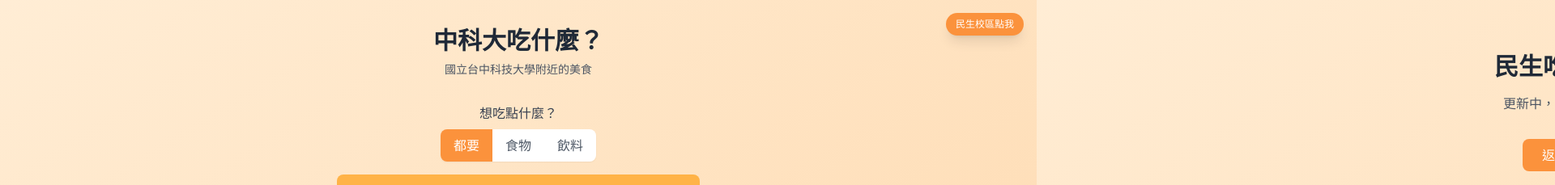
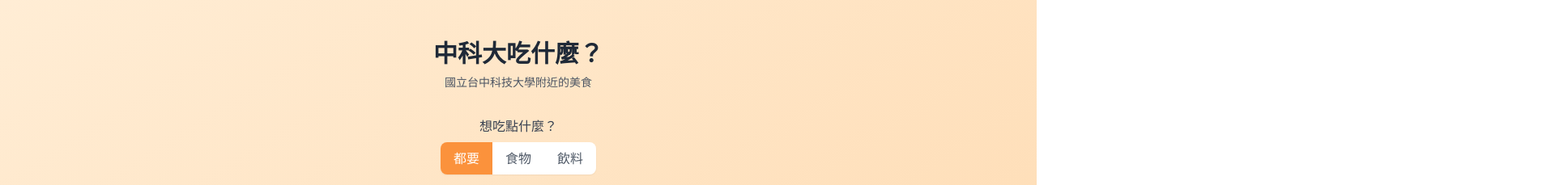
Before and after one commit to chaworld/nutc_fd, a plain HTML site: page index.html in a window 1280 px wide. Shown: the top 229 px of the page at 81% size, 1920 px wide, since content can reach past the window. Drawn offline with nearby package versions, Linux system fonts and the light colour scheme.

Commit message:
Add files via upload

```diff
--- a/index.html
+++ b/index.html
@@ -27,16 +27,9 @@
 }
 </script>
   </head>
-  <body class="min-h-screen bg-gradient-to-br from-orange-100 to-orange-200">
+  <body class="min-h-screen bg-gradient-to-br from-orange-100 to-orange-200 p-4">
 
-    <div id="app-container">
-      <div id="main-page" class="page">
-        <div class="fixed top-4 right-4 z-50">
-          <button id="goToSpecial" class="bg-orange-400 hover:bg-orange-500 text-white text-xs px-3 py-1.5 rounded-full shadow-lg">
-            民生校區點我
-          </button>
-        </div>
-
+    <div id="root">
       <div class="max-w-md mx-auto">
         <div class="text-center mb-8 pt-8">
           <h1 class="text-3xl font-bold text-gray-800 mb-2">中科大吃什麼？</h1>
@@ -118,17 +111,6 @@
       </div>
     </div>
 
-      <div id="special-page" class="page">
-        <div class="max-w-md mx-auto text-center pt-16">
-          <h1 class="text-3xl font-bold text-gray-800 mb-4">民生吃什麼</h1>
-          <p class="text-gray-600 mb-8">更新中，敬請期待</p>
-          <button id="goBack" class="bg-orange-400 hover:bg-orange-500 text-white py-2 px-6 rounded-lg">
-            返回
-          </button>
-        </div>
-      </div>
-    </div>
-
     <script src="script.js"></script>
   </body>
 </html>
--- a/style.css
+++ b/style.css
@@ -1,7 +1,6 @@
 /* 從 App.css 提取的自訂樣式 */
 body {
   font-family: -apple-system, BlinkMacSystemFont, 'Segoe UI', Roboto, 'Helvetica Neue', Arial, sans-serif;
-  overflow: hidden; /* 很重要，隱藏容器外的內容，防止出現水平捲軸 */
 }
 
 /* 模擬 Tabs 元件的 data-[state=active] 樣式 */
@@ -16,38 +15,3 @@
 .btn-custom:hover {
   background-color: #ffad3a; /* 滑鼠移上去時的顏色 */
 }
-
-/* --- 滑動頁面樣式 --- */
-
-/* App 容器設定 */
-#app-container {
-  display: flex;
-  width: 200vw; /* 兩個頁面的寬度 (使用 vw 確保佔滿視窗寬度) */
-  transition: transform 0.5s ease-in-out; /* 關鍵！滑動動畫 */
-}
-
-/* 共用的頁面樣式 */
-.page {
-  width: 100vw; /* 每個頁面佔滿一個視窗寬度 */
-  flex-shrink: 0; /* 防止頁面被壓縮 */
-  padding: 0 1rem; /* 模擬原本 body 的 p-4 效果 */
-  box-sizing: border-box; /* 確保 padding 不會影響寬度計算 */
-}
-
-/* 當容器有 .show-special class 時，向左移動 100vw 的寬度 */
-#app-container.show-special {
-  transform: translateX(-100vw);
-}
-
-
-/* 右上角按鈕的基礎樣式與過場動畫 */
-#goToSpecial {
-  transition: opacity 0.3s ease-in-out, transform 0.3s ease-in-out;
-}
-
-/* 當滑動到第二頁時，隱藏右上角按鈕 */
-#app-container.show-special #goToSpecial {
-  opacity: 0;
-  transform: scale(0.8);
-  pointer-events: none; /* 讓按鈕在隱藏時無法被點擊 */
-}
```
Lines whose indentation alone changed are shown as unchanged.
